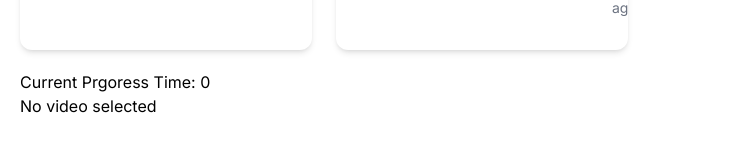
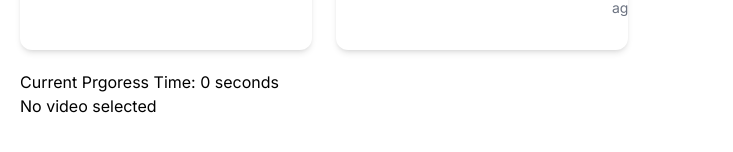
Before and after one commit to RishabMandal/Todoist, a Next.js app: page / in a window 1280 px wide. Both pictures are taken after a click on the button "Video". Shown: the part 566-718 px from the top of the page, without its empty margins (0-733 px from the left). Built offline with nearby package versions, Linux system fonts and the light colour scheme.

Commit message:
Fixing the bugs

```diff
--- a/app/VideoPlayer.jsx
+++ b/app/VideoPlayer.jsx
@@ -7,7 +7,7 @@ const VideoPlayer = ({ video }) => {
   const [currentTime, setCurrentTime] = useState(0);
   return (
     <div>
-      <div>Current Prgoress Time: {currentTime}</div>
+      <div>Current Prgoress Time: {currentTime} seconds</div>
       {video ? (
         <div className="relative">
           <div className="w-full aspect-w-16 aspect-h-9">
--- a/app/YoutubePlayer.jsx
+++ b/app/YoutubePlayer.jsx
@@ -44,9 +44,8 @@ const YouTubePlayer = ({ videoURL, setCurrentTime }) => {
   const onPlayerStateChange = (event) => {
     if (event.data === window.YT.PlayerState.PLAYING) {
       setInterval(() => {
-        console.log("Current time: ", event.target.getCurrentTime());
         setCurrentTime(event.target.getCurrentTime());
-      }, 1000); // Log current time every second
+      }, 1000); // Set current time every second
     }
   };
 
```
